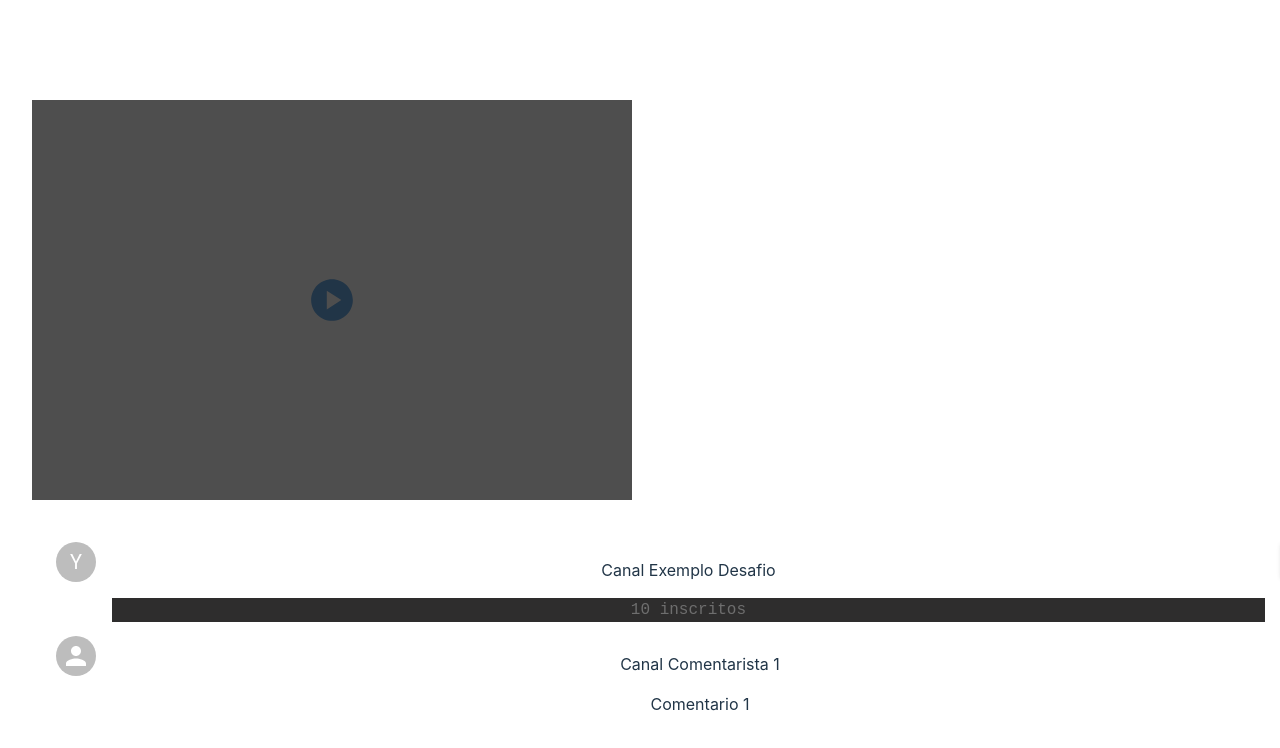
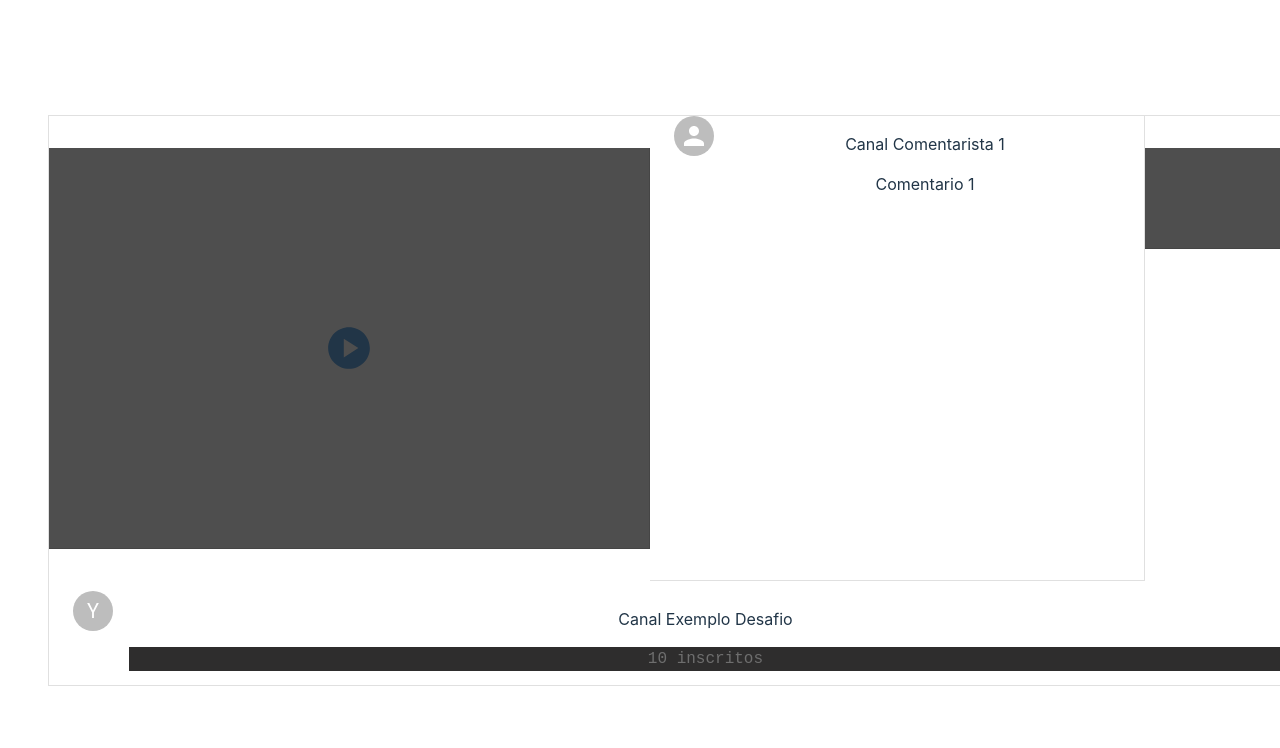
Before and after one commit to YasminSantos84/Desafio-Responsividade, a React (Vite) app in the folder Desafio_Responsividade/: page / in a window 1280 px wide. Shown: the top 748 px of the page. Built offline with nearby package versions, Linux system fonts and the light colour scheme.

Commit message:
Ajustes grid

```diff
--- a/Desafio_Responsividade/src/App.jsx
+++ b/Desafio_Responsividade/src/App.jsx
@@ -3,15 +3,35 @@ import './App.css'
 import { Canal } from './components/Canal/Canal'
 import { Comentario } from './components/Comentarios/Comentario'
 import { BoxVideo } from './components/Exibicao/BoxVideo/BoxVideo'
+import { Preview } from './components/Recomendacoes/Preview/Preview'
+import Grid from '@mui/material/Unstable_Grid2/Grid2'
+import { Box } from '@mui/material';
 
 function App() {
   const [count, setCount] = useState(0)
 
   return (
     <>
-      <BoxVideo/>
-      <Canal/>
-      <Comentario/>
+      <Box sx={{ flexGrow: 1, p: 2 }}>
+      <Grid
+        container
+        sx={{
+          '--Grid-borderWidth': '1px',
+          borderTop: 'var(--Grid-borderWidth) solid',
+          borderLeft: 'var(--Grid-borderWidth) solid',
+          borderColor: 'divider',
+          '& > div': {
+            borderRight: 'var(--Grid-borderWidth) solid',
+            borderBottom: 'var(--Grid-borderWidth) solid',
+            borderColor: 'divider',
+          },
+        }}>
+          <BoxVideo/>
+          <Canal/>
+          <Comentario/>
+          <Preview/>
+        </Grid>
+      </Box>
     </>
   )
 }
--- a/Desafio_Responsividade/src/components/Recomendacoes/Preview/Preview.jsx
+++ b/Desafio_Responsividade/src/components/Recomendacoes/Preview/Preview.jsx
@@ -0,0 +1,22 @@
+import { Box } from "@mui/material";
+import * as React from 'react';
+
+export const Preview = () => {
+    return(
+        <Box
+            sx={{
+                height:100,
+                width: 150,
+                my:4,
+                bgcolor:'#4E4E4E',
+                '&:hover':{
+                    bgcolor:'#4E4E4E'
+                },
+            }}
+            alignItems="center"
+            display="flex"
+            justifyContent="center"
+        >
+        </Box>
+    )
+}
```
